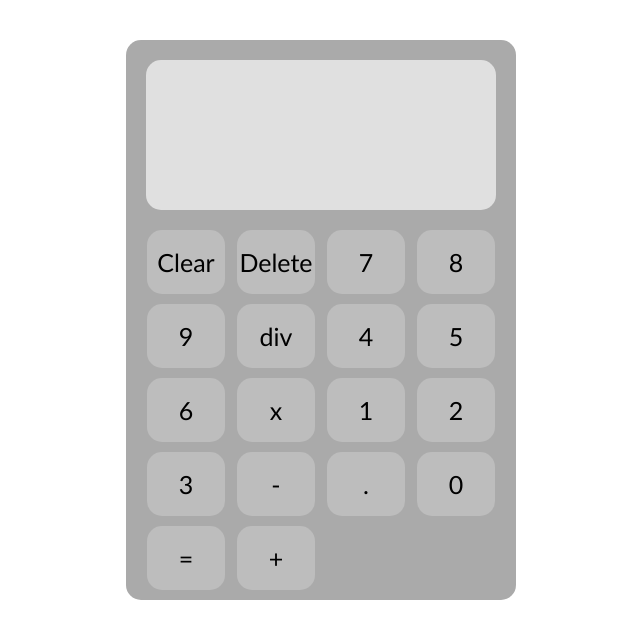
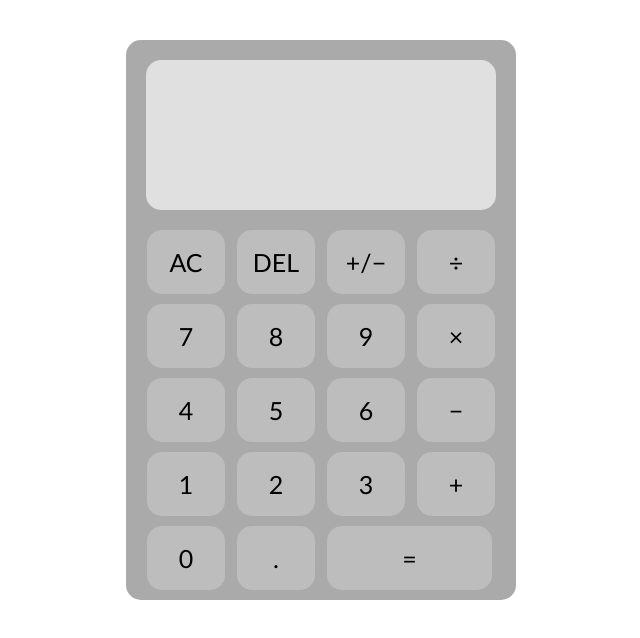
Before and after one commit to fran-mowat/calculator, a plain HTML site: page index.html in a window 1280 px wide. Shown: the whole page, without its empty margins (319-959 px from the left). Drawn offline with Linux system fonts and the light colour scheme.

Commit message:
altered order of buttons

```diff
--- a/index.html
+++ b/index.html
@@ -11,24 +11,29 @@
     <div id="calculator">
         <div id="screen"></div>
         <div id="button-grid">
-            <div id="clear" class="button">Clear</div>
-            <div id="delete" class="button">Delete</div>
+            <div id="clear" class="button">AC</div>
+            <div id="delete" class="button">DEL</div>
+            <div class="button">+/−</div>
+            <div class="button">÷</div>
+
             <div class="button">7</div>
             <div class="button">8</div>
             <div class="button">9</div>
-            <div class="button">div</div>
+            <div class="button">×</div>
+
             <div class="button">4</div>
             <div class="button">5</div>
             <div class="button">6</div>
-            <div class="button">x</div>
+            <div class="button">−</div>
+
             <div class="button">1</div>
             <div class="button">2</div>
             <div class="button">3</div>
-            <div class="button">-</div>
+            <div class="button">+</div>
+
+            <div class="button">0</div>
             <div class="button">.</div>
-            <div class="button">0</div>
-            <div class="button">=</div>
-            <div class="button">+</div>
+            <div id="equal" class="button">=</div>
         </div>
     </div>
 </body>
```
